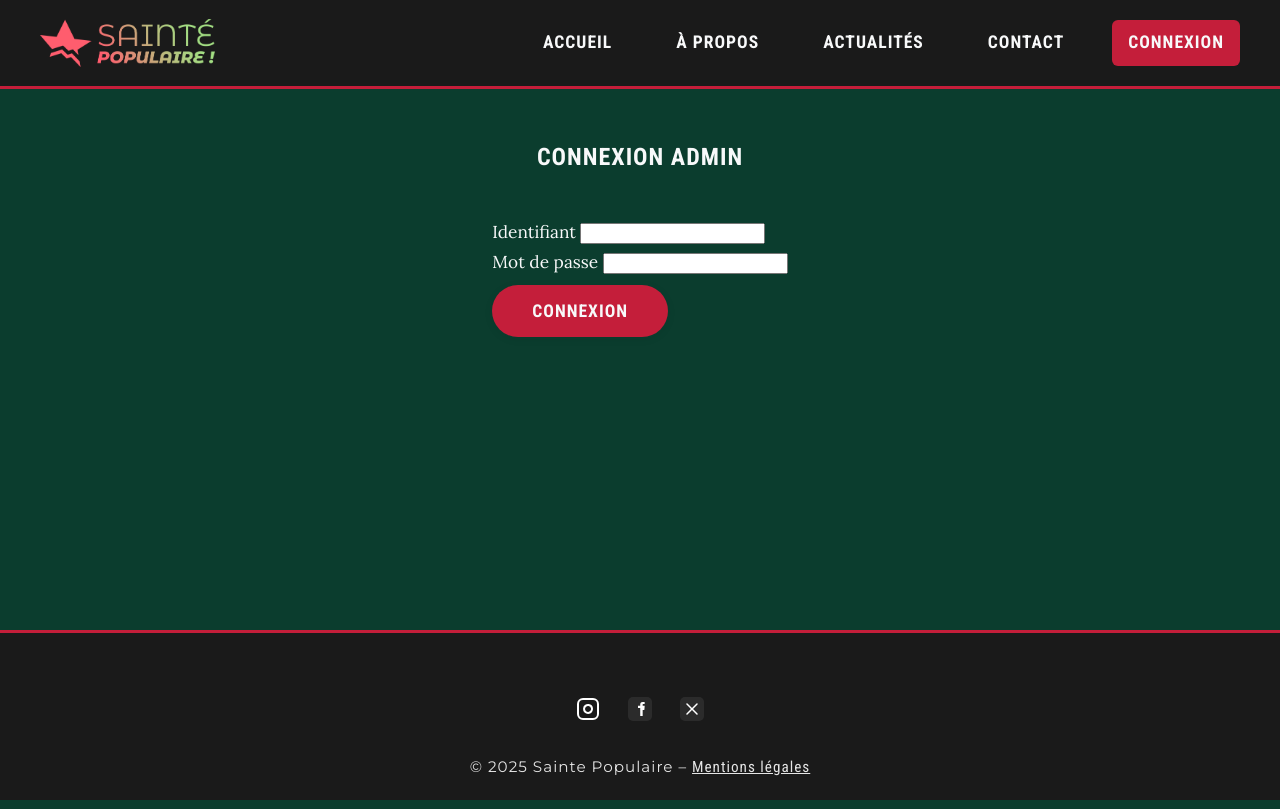
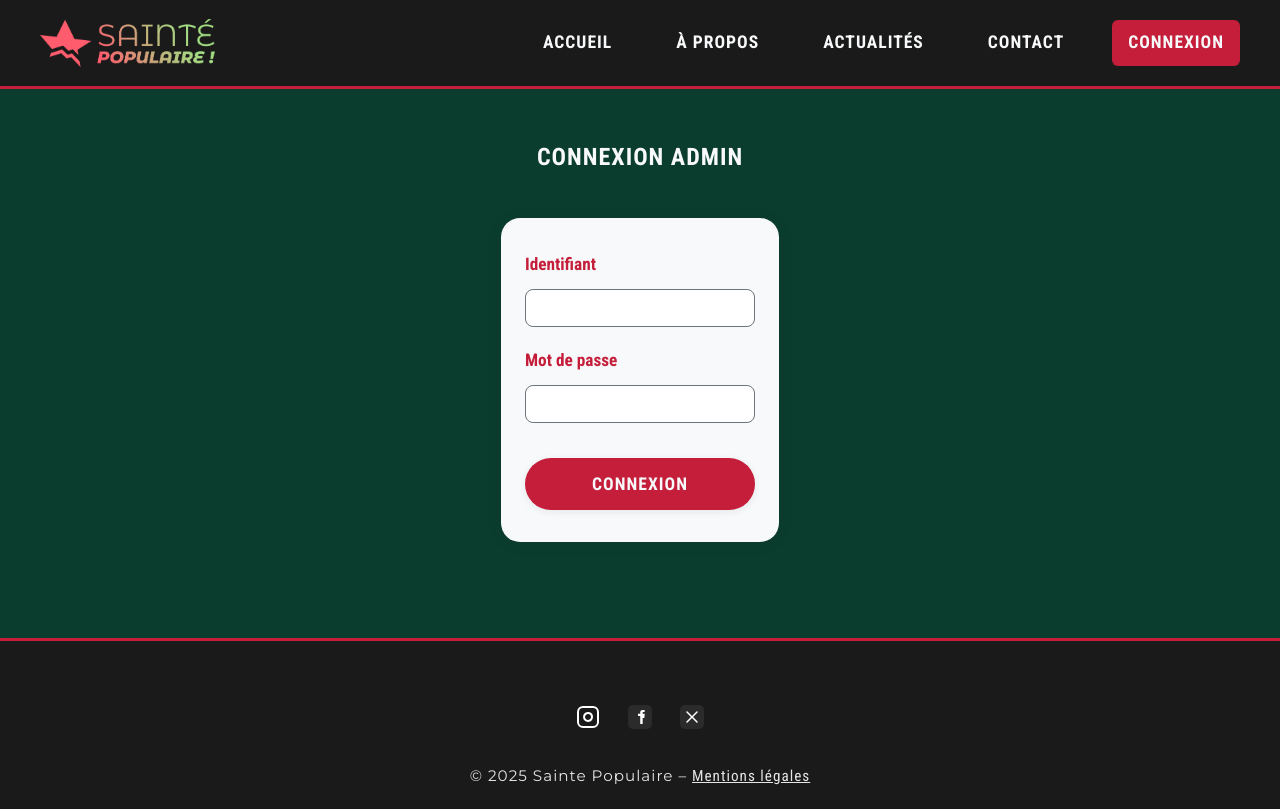
Before and after one commit to simonRoux-pro/sainte_populaire, a SvelteKit app: page /admin/login in a window 1280 px wide. Built offline with nearby package versions, Linux system fonts and the light colour scheme; no server answers.

Commit message:
CSS connexion

```diff
--- a/src/app.css
+++ b/src/app.css
@@ -382,3 +382,45 @@ a:focus, button:focus, .discover-card:focus-within {
     margin-top: 0.4rem;
     font-size: 1.05rem;
 }
+
+/* Connexion admin dans le thème général */
+.pdf-form {
+    max-width: 420px;
+    margin: 2rem auto;
+    background: var(--blanc-cassé, #f8f9fa);
+    border-radius: 1.2rem;
+    box-shadow: 0 2px 16px rgba(30,30,30,0.07);
+    padding: 2rem 1.5rem;
+    display: flex;
+    flex-direction: column;
+    gap: 1.2rem;
+}
+.form-group {
+    display: flex;
+    flex-direction: column;
+    gap: 0.4rem;
+}
+.pdf-form label {
+    font-family: 'Roboto Condensed', Arial, sans-serif;
+    font-weight: bold;
+    color: var(--rouge-ouvrier, #c41e3a);
+    margin-bottom: 0.2rem;
+}
+.pdf-form input[type="text"],
+.pdf-form input[type="password"] {
+    font-family: 'Lora', serif;
+    font-size: 1rem;
+    padding: 0.5rem;
+    border: 1.5px solid var(--gris-acier, #6c757d);
+    border-radius: 0.5rem;
+    background: #fff;
+    color: var(--noir-charbon, #1a1a1a);
+}
+.hero-cta {
+    margin-top: 1rem;
+}
+.form-error {
+    color: #c41e3a;
+    font-weight: bold;
+    margin-top: 0.5rem;
+}
```
